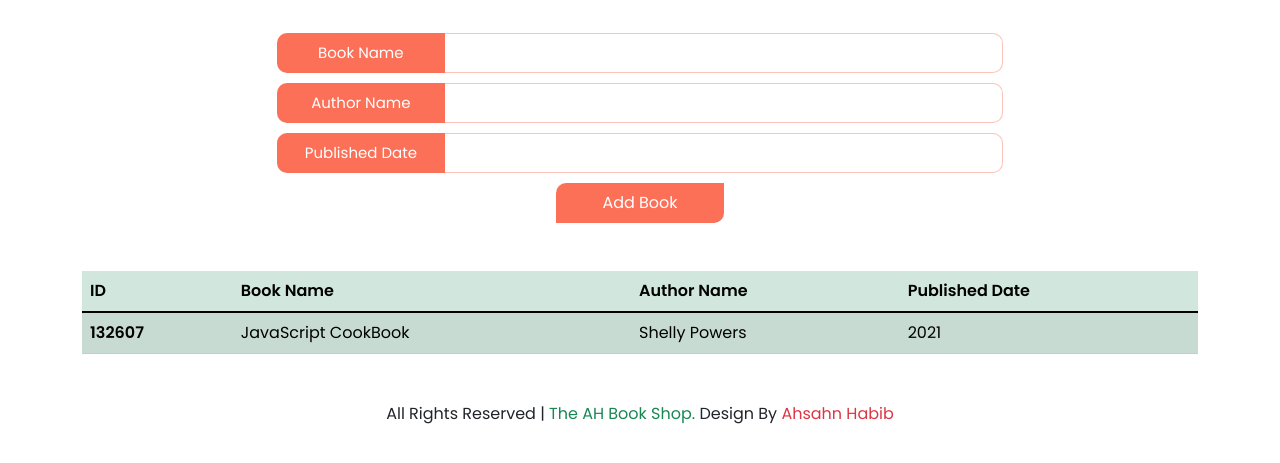
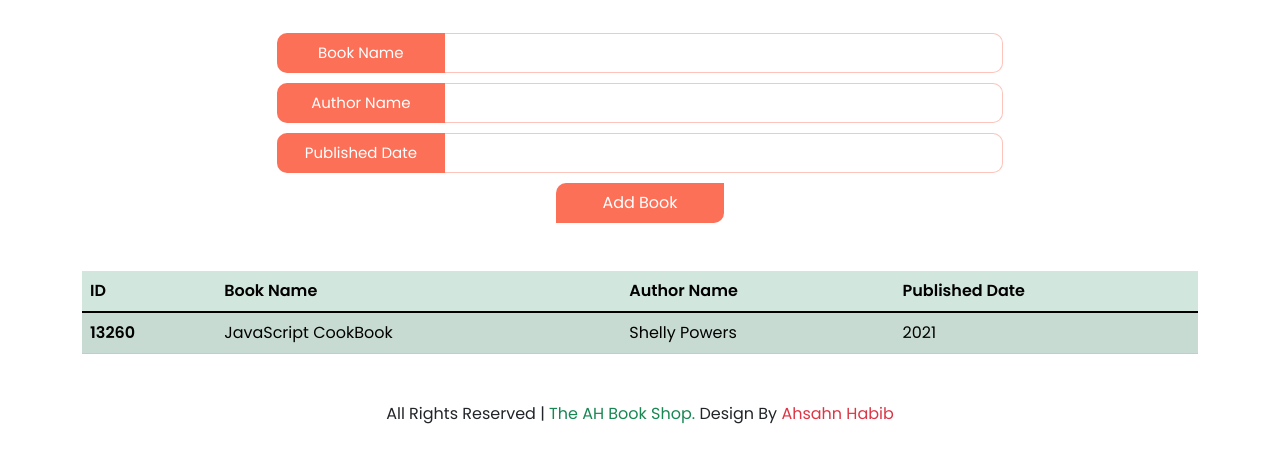
Before and after one commit to AhshanHabib26/The_AH_Books_App, a plain HTML site: page index.html in a window 1280 px wide. Shown: the part 117-580 px from the top of the page. Drawn offline with nearby package versions, Linux system fonts and the light colour scheme.

Commit message:
ID Number Changed

```diff
--- a/index.html
+++ b/index.html
@@ -57,7 +57,7 @@
             </thead>
             <tbody id="table_body">
               <tr>
-                <th scope="row">132607</th>
+                <th scope="row">13260</th>
                 <td>JavaScript CookBook</td>
                 <td>Shelly Powers</td>
                 <td>2021</td>
```
